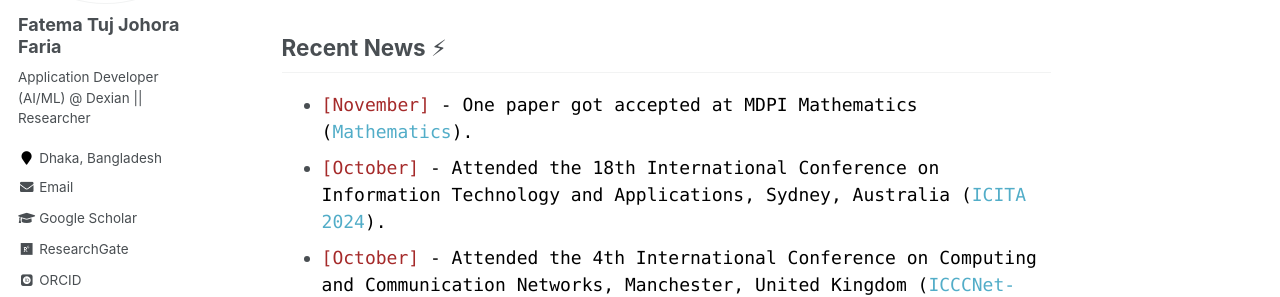
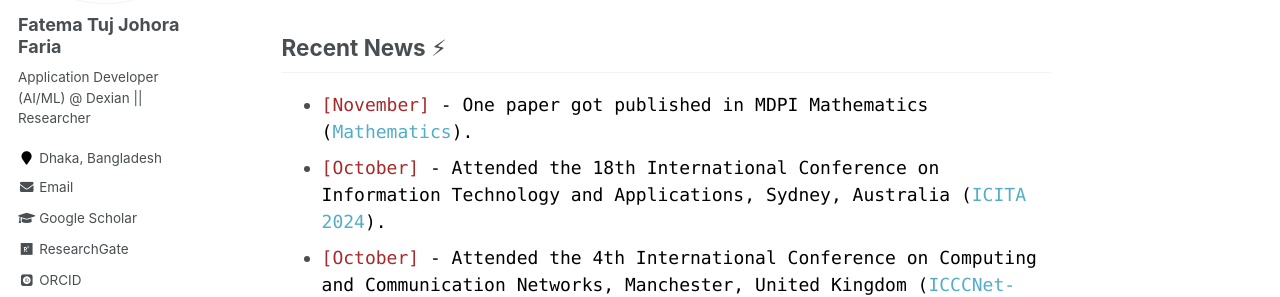
Before and after one commit to fatemafaria142/fatemafaria142.github.io, a Jekyll site: the page built from _pages/about.md, in a window 1280 px wide and 900 px high, scrolled down 656 px. Shown: the part 166-463 px from the top of the window. Built offline with Jekyll 4.4.1, drawn with Linux system fonts in a browser that asks for light colours; some web fonts are replaced; a script that is not in the unit is left out.

Commit message:
Changed to News

```diff
--- a/_pages/about.md
+++ b/_pages/about.md
@@ -33,7 +33,7 @@
 <p style="color:black; display:inline;">I am open to collaborative opportunities that align with my research goals and passions. <span style="color:green; display:inline;"><em> For any inquiries or potential collaborations, please feel free to reach out via email.</em></span> </p>
 
 ## Recent News ⚡
-+ <span style="font-family:Monaco; color:black;"><span style="color:brown">[November]</span> -  One paper got accepted at MDPI Mathematics ([Mathematics](https://www.mdpi.com/journal/mathematics)).
++ <span style="font-family:Monaco; color:black;"><span style="color:brown">[November]</span> -  One paper got published in MDPI Mathematics ([Mathematics](https://www.mdpi.com/journal/mathematics)).
 + <span style="font-family:Monaco; color:black;"><span style="color:brown">[October]</span> - Attended the 18th International Conference on Information Technology and Applications, Sydney, Australia ([ICITA 2024](https://icita.world/?__im-rgVYHazg=104405410931315538#/)).
 + <span style="font-family:Monaco; color:black;"><span style="color:brown">[October]</span> - Attended the 4th International Conference on Computing and Communication Networks, Manchester, United Kingdom ([ICCCNet-2024](https://icccn.co.uk/)).
 + <span style="font-family:Monaco; color:black;"><span style="color:brown">[September]</span> - Attended the IEEE Region 10 Symposium at Netaji Subhas University of Technology (NSUT), New Delhi ([TENSYMP2024](https://ieeedelhi-tensymp2024.org/)).
```
Also changed, not shown: _pages/news.md (+1 -1 lines).
